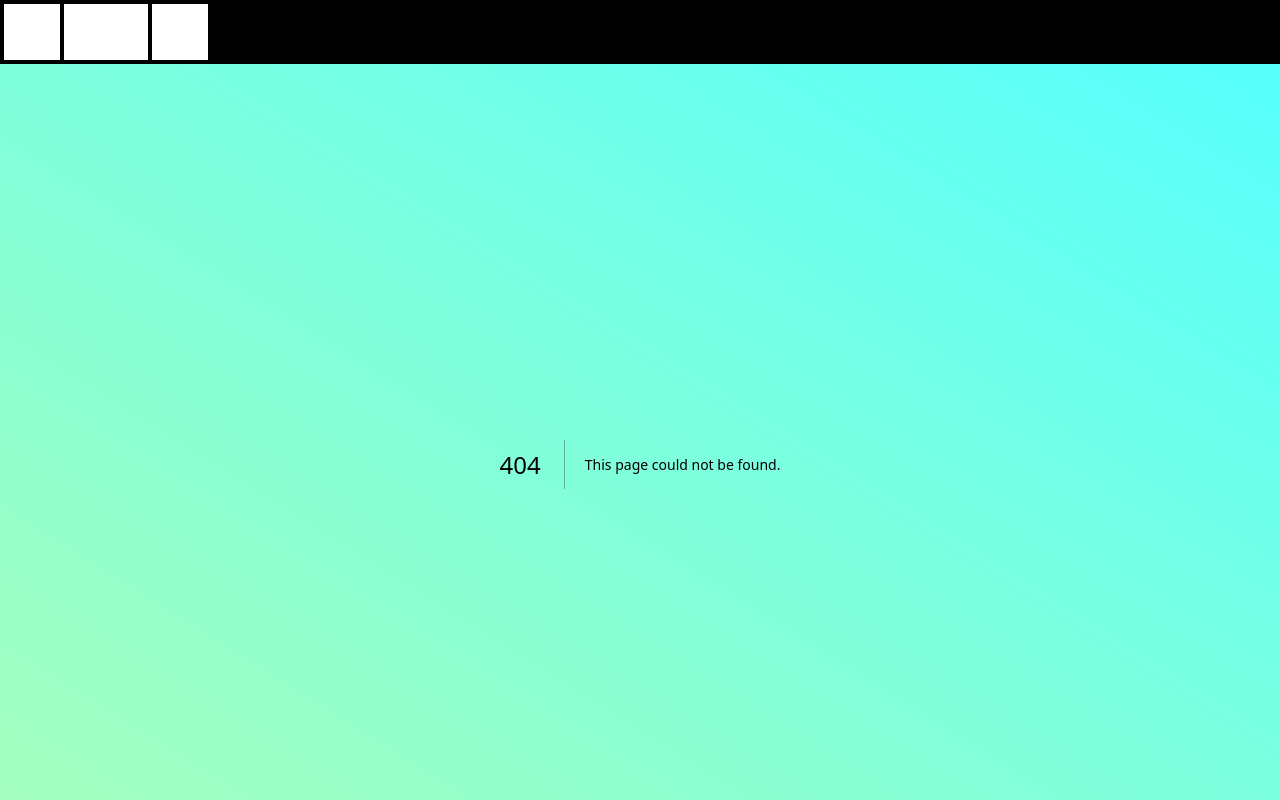
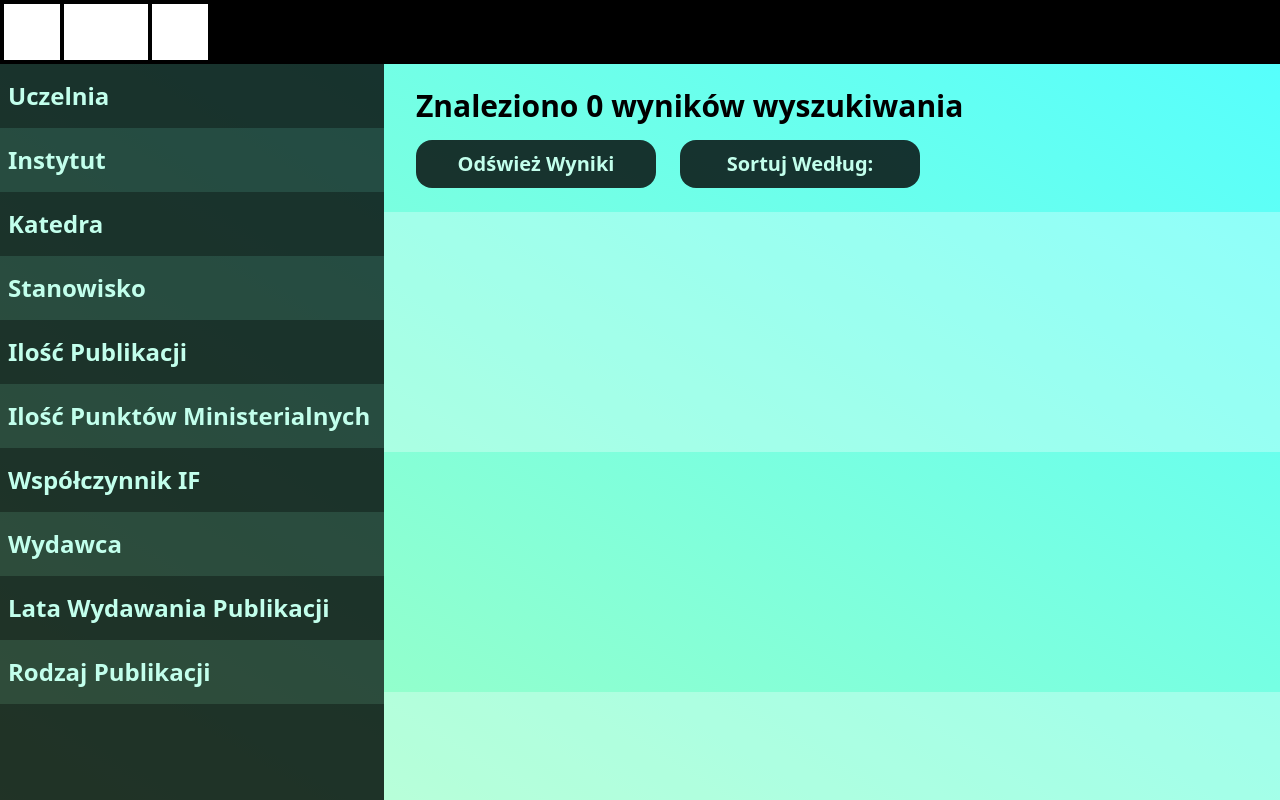
Before and after one commit to IO-Lab2/Front-end, a Next.js app: page /view in a window 1280 px wide. Before the commit this address had no page. Shown: the top 800 px of the page. Built offline with nearby package versions, Linux system fonts and the light colour scheme; a web font is replaced by a local one.

Commit message:
feat: scientist view rough layout

```diff
--- a/app/page.tsx
+++ b/app/page.tsx
@@ -3,11 +3,19 @@
 // FIXME: Layout breaks on small displays, fonts and contents need to be resized and probably a min-size needs to be set
 
 import FilterHeaderTable from "@/components/FilterHeaderTable";
+import SkipFilterButton from "@/components/SkipFilterButton";
+import {JSX, useState} from "react";
+import {UUID} from "node:crypto";
+import {useRouter} from "next/navigation";
 
 export default function Home() {
-    return (
-        <div className={`w-4/6 h-fit m-auto`}>
-            <div className={`mt-10 mb-10`}>
+    const router = useRouter()
+    const [universityChoice, setUniversityChoice] = useState<UUID | null>(null);
+
+    let pageContents: JSX.Element
+
+    if (universityChoice == null) {
+        pageContents = <>
             <div className={`mb-5`}>
                 <div>
                     <h1 className={`font-playfair font-extrabold text-black text-center text-8xl`}>
@@ -21,11 +29,34 @@ export default function Home() {
                     </h4>
                 </div>
             </div>
-
             <FilterHeaderTable
                 header={`Na początku wybierz uczelnię:`}
-                    onChoice={(id) => console.log(`Wybrano ${id}`)}
+                onChoice={(id: UUID) => {
+                    console.log(`Wybrano uniwersytet: ${id}`)
+                    setUniversityChoice(id)
+                }}
             />
+        </>
+    } else {
+        pageContents = <>
+            <FilterHeaderTable
+                header={`Wybierz Instytut:`}
+                parentOrg={universityChoice ?? undefined}
+                onChoice={(id: UUID) => {
+                    console.log(`Wybrano instytut: ${id}`)
+                    router.push("/view")
+                }}
+            />
+        </>
+    }
+
+    return (
+        <div className={`w-4/6 h-fit m-auto`}>
+            <div className={`mt-10 mb-10`}>
+                {pageContents}
+                <SkipFilterButton onClick={() => {
+                    router.push("/view")
+                }} />
             </div>
         </div>
     );
--- /dev/null
+++ b/app/view/page.tsx
@@ -0,0 +1,44 @@
+'use client'
+
+import {FilterViewOption} from "@/components/FilterViewOption";
+import {ScientistCell} from "@/components/ScientistCell";
+
+export default function ViewPage() {
+    return <div className={`w-full h-full flex`}>
+        <div className={`h-full max-h-full w-96 flex-shrink-0 flex flex-col`}>
+            <FilterViewOption header="Uczelnia"/>
+            <FilterViewOption header="Instytut"/>
+            <FilterViewOption header="Katedra"/>
+            <FilterViewOption header="Stanowisko"/>
+            <FilterViewOption header="Ilość Publikacji"/>
+            <FilterViewOption header="Ilość Punktów Ministerialnych"/>
+            <FilterViewOption header="Współczynnik IF"/>
+            <FilterViewOption header="Wydawca"/>
+            <FilterViewOption header="Lata Wydawania Publikacji"/>
+            <FilterViewOption header="Rodzaj Publikacji"/>
+
+            <div className={`bg-black/80 w-full flex-1`}></div>
+        </div>
+        <div className={`flex-1`}>
+            <div className={`pl-8 pr-8 p-6 w-full content-center flex flex-col gap-4`}>
+                <p className={`text-3xl font-[600]`}>Znaleziono 0 wyników wyszukiwania</p>
+                <div className={`flex gap-6`}>
+                    <div className={
+                        `w-60 h-12 rounded-2xl text-center content-center text-basetext bg-black/80 font-bold text-xl cursor-pointer`
+                    }>
+                        Odśwież Wyniki
+                    </div>
+                    <div className={
+                        `w-60 h-12 rounded-2xl text-center content-center text-basetext bg-black/80 font-bold text-xl cursor-pointer`
+                    }>
+                        Sortuj Według:
+                    </div>
+                </div>
+            </div>
+            <ScientistCell/>
+            <ScientistCell/>
+            <ScientistCell/>
+            <ScientistCell/>
+        </div>
+    </div>
+}
--- /dev/null
+++ b/components/FilterViewOption.tsx
@@ -0,0 +1,27 @@
+'use client'
+
+import {useState} from "react";
+
+export interface FilterViewOptionProps {
+    header?: string
+}
+
+export function FilterViewOption(props: FilterViewOptionProps) {
+    const [expanded, setExpanded] = useState(false)
+
+    return <div className={`group/filter_view`}>
+        <div
+            className={
+                `p-2 min-h-16 w-full content-center cursor-pointer group-odd/filter_view:bg-black/80 group-even/filter_view:bg-black/70`
+            }
+            onClick={() => { setExpanded(!expanded) }}
+        >
+            <p className={`text-basetext text-2xl font-[600]`}>{props.header}</p>
+        </div>
+        <div
+            className={`${expanded ? `min-h-16` : `hidden`} bg-white/30 p-2`}
+        >
+
+        </div>
+    </div>
+}
--- /dev/null
+++ b/components/ScientistCell.tsx
@@ -0,0 +1,7 @@
+export function ScientistCell() {
+    return (
+        <div className="pl-8 pr-8 p-4 w-full h-60 even:bg-white/30">
+
+        </div>
+    )
+}
--- a/components/SkipFilterButton.tsx
+++ b/components/SkipFilterButton.tsx
@@ -1,11 +1,18 @@
 'use client'
 
-export default function SkipFilterButton() {
+export interface SkipFilterButtonProps {
+    onClick?: () => void
+}
+
+export default function SkipFilterButton(props: SkipFilterButtonProps) {
     return (
         <div className={`flex justify-center`}>
-            <div className={
-                `w-52 h-16 m-0 bg-black font-[600] text-2xl text-white text-center content-center cursor-pointer rounded-3xl`
-            }>
+            <div
+                className={
+                    `w-52 h-16 m-0 bg-black font-[600] text-2xl text-white text-center content-center cursor-pointer rounded-3xl`
+                }
+                onClick={props.onClick}
+            >
                 Pomiń {`>`}
             </div>
         </div>
```
Lines whose indentation alone changed are shown as unchanged.
